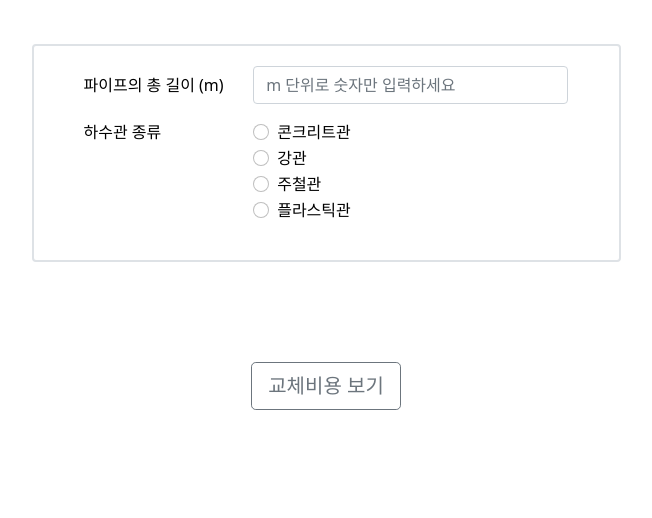
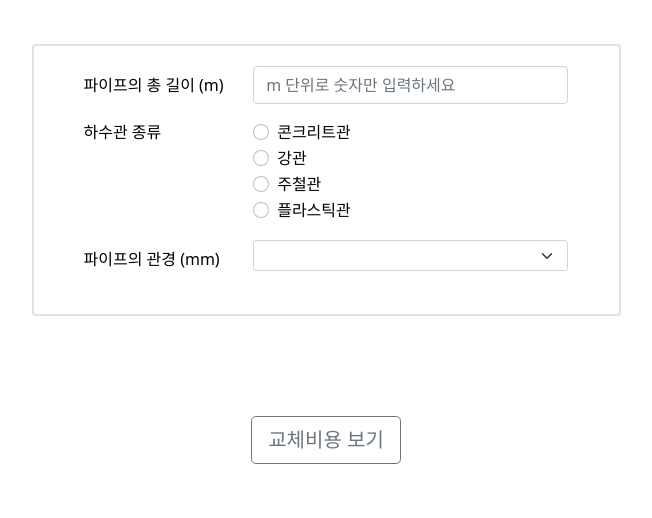
Before and after one commit to chanpago/capstone, a Django app: page /pipeInfo/ in a window 1280 px wide. Shown: the part 406-924 px from the top of the page, without its empty margins (314-966 px from the left). Before the commit the page ends 816 px from the top, so only its background shows below. Run offline with Django 4.2, Linux system fonts and the light colour scheme; lists and menus that the app fills with data are empty; some libraries are stand-ins or nearby versions.

Commit message:
하수관 정보 입력 폼 추가

```diff
--- a/capstone01/capstones/templates/capstones/pipeInfo.html
+++ b/capstone01/capstones/templates/capstones/pipeInfo.html
@@ -37,26 +37,26 @@
                                 <legend class="col-form-label col-sm-4 pt-0">하수관 종류</legend>
                                 <div class="col-sm-8">
                                     <div class="form-check">
-                                    <input class="form-check-input" type="radio" name="gridRadios" id="gridRadios1" value="콘크리트관" >
+                                    <input class="form-check-input" type="radio" name="gridRadios" id="gridRadios1" value="콘크리트관" onclick="addConcreteDiameter();" >
                                     <label class="form-check-label" for="gridRadios1">
                                         콘크리트관
                                     </label>
                                     </div>
                                     <div class="form-check">
-                                    <input class="form-check-input" type="radio" name="gridRadios" id="gridRadios2" value="강관">
+                                    <input class="form-check-input" type="radio" name="gridRadios" id="gridRadios2" value="강관" onclick="addSteelDiameter();" >
                                     <label class="form-check-label" for="gridRadios2">
                                         강관
                                     </label>
                                     </div>
                                     <div class="form-check">
-                                    <input class="form-check-input" type="radio" name="gridRadios" id="gridRadios3" value="주철관" >
+                                    <input class="form-check-input" type="radio" name="gridRadios" id="gridRadios3" value="주철관" onclick="addIronDiameter();" >
                                     <label class="form-check-label" for="gridRadios3">
                                         주철관
                                     </label>
                                     </div>
 
                                     <div class="form-check">
-                                    <input class="form-check-input" type="radio" name="gridRadios" id="gridRadios4" value="플라스틱관" >
+                                    <input class="form-check-input" type="radio" name="gridRadios" id="gridRadios4" value="플라스틱관" onclick="addPlasticDiameter();" >
                                     <label class="form-check-label" for="gridRadios4">
                                         플라스틱관
                                     </label>
@@ -64,11 +64,17 @@
 
                                 </div>
                                 </fieldset>
+
+                                <div class="row mb-3">
+                                    <label for="pipeDiameter" class="col-sm-4 col-form-label">파이프의 관경 (mm)</label>
+                                    <div class="col-sm-8">
+                                        <select class="pipe-diameter form-select form-select-sm"  id="pipeDiameter" aria-label=".form-select-sm example">
+
+
+                                          </select>
+                                    </div>
+                                </div>
                             </form>
-
-                            <!-- <div class="show_btn">
-                                <button class="btn btn-outline-secondary btn-lg" onclick="showradio();">라디오 보기</button>
-                            </div>  -->
 
                             <div class="show_cost_btn">
                                 <a href="{% url 'pipeCost' %}" class="btn btn-outline-secondary btn-lg" onclick="showradio();">교체비용 보기</a>
@@ -84,12 +90,45 @@
 
     <script>
 
-        // function showradio() {
-        //     var pipetype = $('input[name=gridRadios]:checked').val();
-        //    console.log(pipetype);
-        // }
+        function addConcreteDiameter(){
+            let htmlData = '';
+            for (var i = 300; i <=1200; i+=100) {
+                htmlData += '<option value="' + i + '">' + i+ 'mm</option>';
+            }
+            htmlData += '<option value="1350">1350mm</option>';
+            document.querySelector('.pipe-diameter').innerHTML = htmlData;
+        }
+
+        function addSteelDiameter(){
+            let htmlData = '';
+            for (var i = 300; i <=1200; i+=100) {
+                htmlData += '<option value="' + i + '">' + i+ 'mm</option>';
+            }
+            document.querySelector('.pipe-diameter').innerHTML = htmlData;
+        }
+
+        function addIronDiameter(){
+            let htmlData = '';
+            htmlData += '<option value="80">80mm</option>';
+            htmlData += '<option value="100">100mm</option>';
+            htmlData += '<option value="150">150mm</option>';
+
+            for (var i = 200; i <=800; i+=100) {
+                htmlData += '<option value="' + i + '">' + i+ 'mm</option>';
+            }
+            document.querySelector('.pipe-diameter').innerHTML = htmlData;
+        }
+
+        function addPlasticDiameter(){
+            let htmlData = '';
+            for (var i = 200; i <=1200; i+=100) {
+                htmlData += '<option value="' + i + '">' + i+ 'mm</option>';
+            }
+            document.querySelector('.pipe-diameter').innerHTML = htmlData;
+        }
 
     </script>
+
     <script src="{% static 'javascript/javascript.js' %}"></script>
     <script src="https://cdn.jsdelivr.net/npm/bootstrap@5.1.3/dist/js/bootstrap.bundle.min.js" integrity="sha384-ka7Sk0Gln4gmtz2MlQnikT1wXgYsOg+OMhuP+IlRH9sENBO0LRn5q+8nbTov4+1p" crossorigin="anonymous"></script>
 
```
